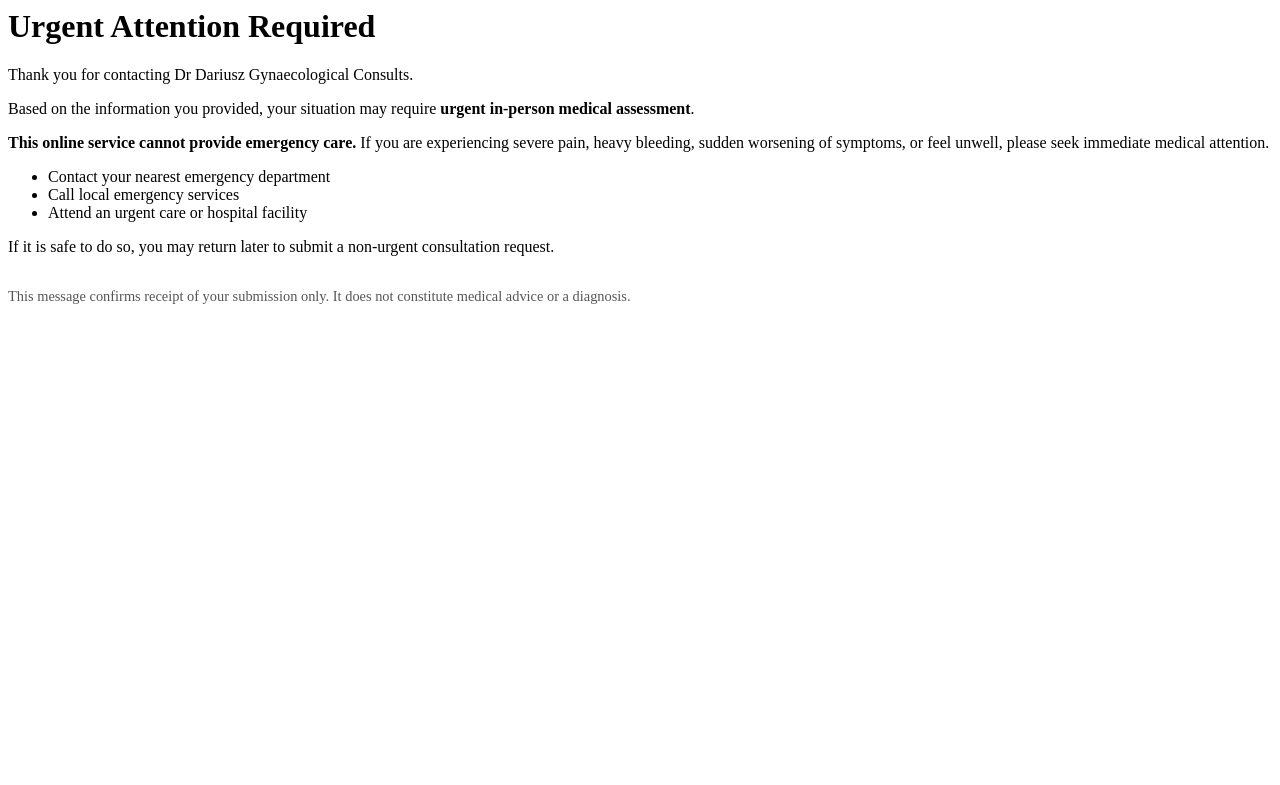
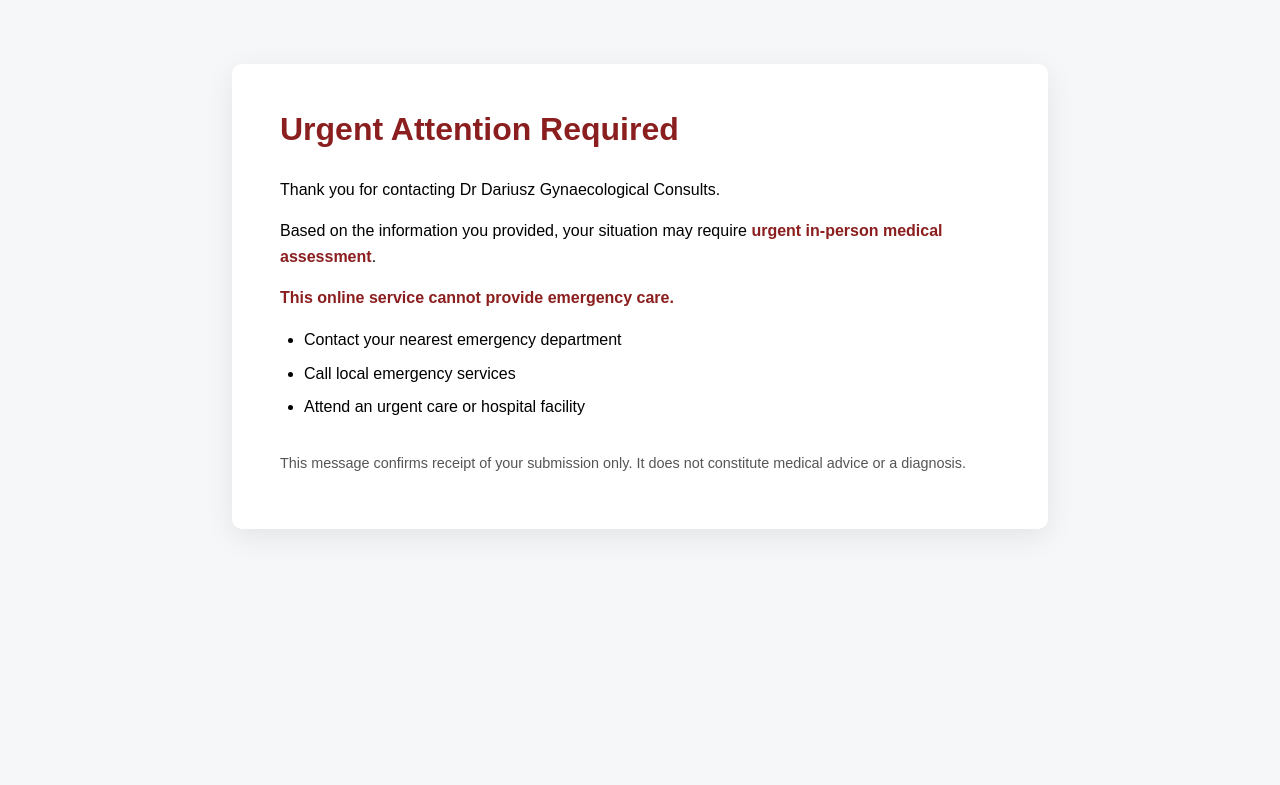
Before and after one commit to darledzinski-create/gyne-consulting--platform, a Flask app: page /emergency in a window 1280 px wide. Shown: the top 785 px of the page. Run offline with Flask 3, Linux system fonts and the light colour scheme.

Commit message:
Update emergency.html

```diff
--- a/templates/emergency.html
+++ b/templates/emergency.html
@@ -1,3 +1,55 @@
+          <!DOCTYPE html>
+<html lang="en">
+<head>
+    <meta charset="UTF-8">
+    <title>Urgent Attention Required</title>
+
+    <style>
+        body {
+            background: #f6f7f9;
+            margin: 0;
+            font-family: Arial, Helvetica, sans-serif;
+        }
+
+        .emergency-container {
+            max-width: 720px;
+            margin: 4rem auto;
+            padding: 2.5rem 3rem;
+            background: #ffffff;
+            border-radius: 10px;
+            box-shadow: 0 8px 30px rgba(0, 0, 0, 0.08);
+            line-height: 1.6;
+        }
+
+        .emergency-container h1 {
+            margin-top: 0;
+            color: #8b1e1e;
+        }
+
+        .emergency-container strong {
+            color: #8b1e1e;
+        }
+
+        .emergency-container ul {
+            padding-left: 1.5rem;
+        }
+
+        .emergency-container li {
+            margin-bottom: 0.5rem;
+        }
+
+        .emergency-container p:last-child {
+            margin-top: 2rem;
+            font-size: 0.9em;
+            color: #555;
+        }
+    </style>
+</head>
+
+<body>
+
+    <div class="emergency-container">
+
         <h1>Urgent Attention Required</h1>
 
         <p>
@@ -11,8 +63,6 @@
 
         <p>
             <strong>This online service cannot provide emergency care.</strong>
-If you are experiencing severe pain, heavy bleeding, sudden worsening of symptoms,
-or feel unwell, please seek immediate medical attention.
         </p>
 
         <ul>
@@ -22,10 +72,11 @@
         </ul>
 
         <p>
-If it is safe to do so, you may return later to submit a non-urgent consultation request.
-</p>
-
-<p style="margin-top: 2rem; font-size: 0.9em; color: #555;">
             This message confirms receipt of your submission only.
             It does not constitute medical advice or a diagnosis.
         </p>
+
+    </div>
+
+</body>
+</html>
```
Lines whose indentation alone changed are shown as unchanged.
